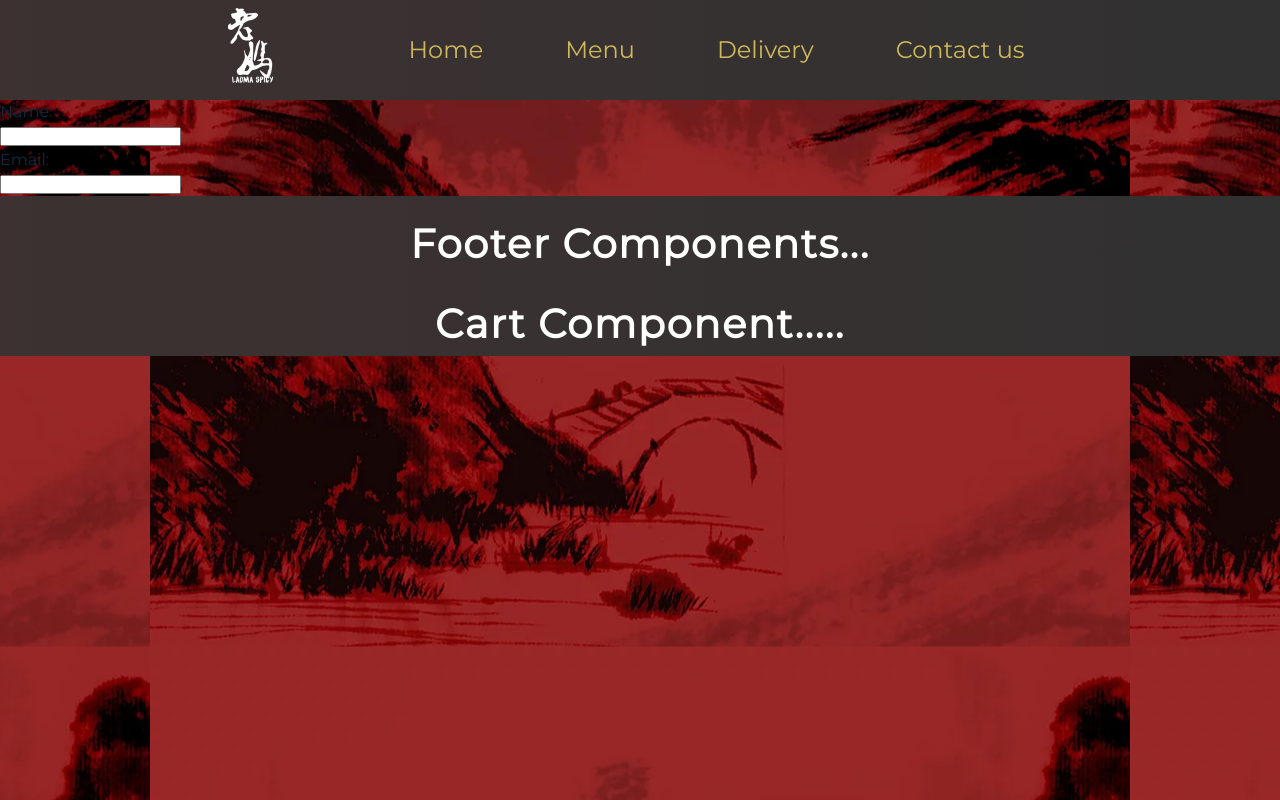
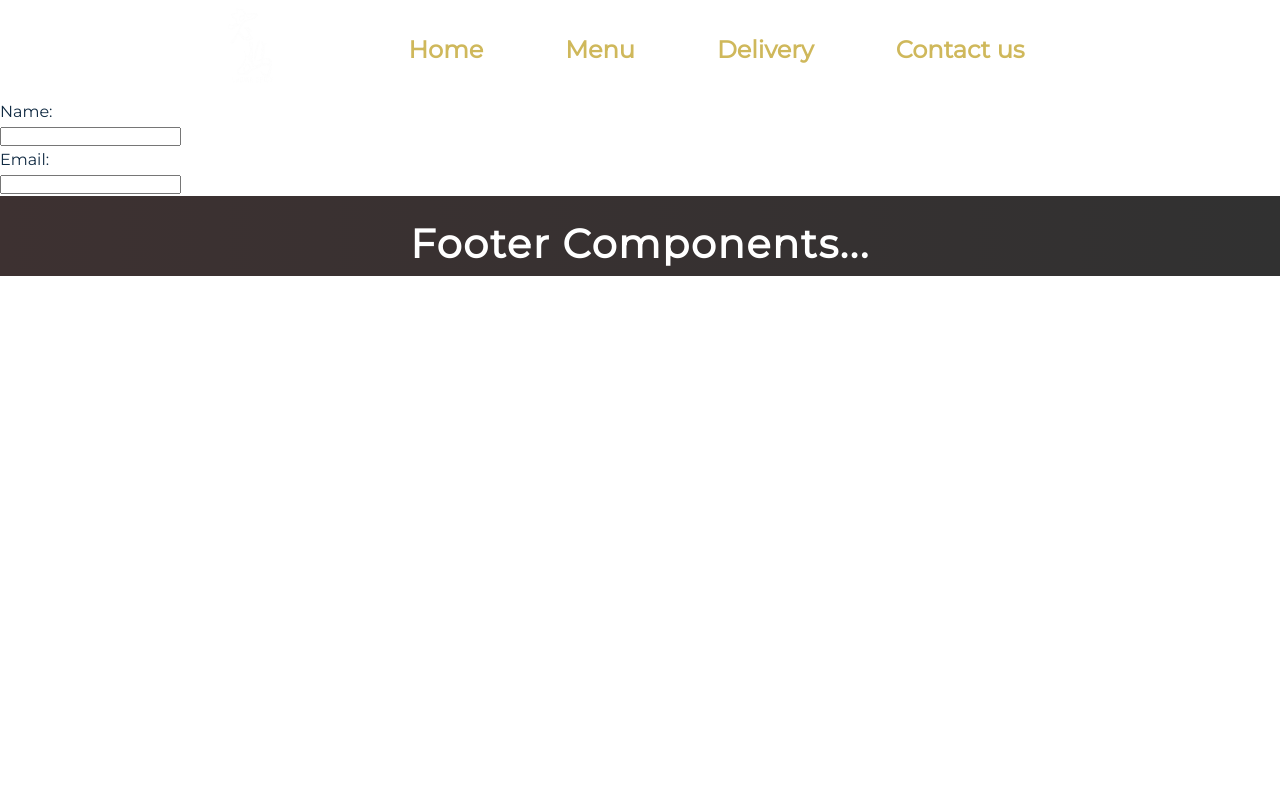
Before and after one commit to AnthonyZhang220/laoma-spicy-official, a React (Create React App) app: page /Contact_Us in a window 1280 px wide. Built offline with nearby package versions, Linux system fonts and the light colour scheme.

Commit message:
navbar transparency problem

```diff
--- a/src/App.module.css
+++ b/src/App.module.css
@@ -3,8 +3,8 @@ body {
     margin:0;
     padding:0;
     font-family: 'Montserrat', sans-serif;
-    background-image:url('./bg.png');
-    background-color: #cfb85b;
+    /* background-image:url('./bg.png'); */
+    background-color: transparent !important;
     background-size: fill;
     background-position: center center;
 }
--- a/src/components/MainPage/Body/Home/BgVideo/index.module.css
+++ b/src/components/MainPage/Body/Home/BgVideo/index.module.css
@@ -1,9 +1,8 @@
 .video {
 	width: 100%;
 	height: 100%;
-	-o-object-fit: cover;
+	z-index: -1;
 	object-fit: cover;
-	background: #fff;
 }
 
 .container {
@@ -13,8 +12,8 @@
 	align-items: center;
 	padding: 0 30px;
 	height: 960px;
+	width:100%;
 	position: relative;
-	z-index: 0;
 }
 
 .background {
@@ -29,7 +28,7 @@
 }
 
 .center {
-	z-index:3;
+	z-index:4 ;
 	max-width: 1200px;
 	position: absolute;
 	padding: 8px 24px;
--- a/src/components/MainPage/Cart/index.module.css
+++ b/src/components/MainPage/Cart/index.module.css
@@ -10,6 +10,7 @@
     display:flex;
     justify-content:center;
     font-size: 1.5rem;
+    opacity: 0;
 }
 
 .text_cart{
--- a/src/components/MainPage/HeaderNav/index.jsx
+++ b/src/components/MainPage/HeaderNav/index.jsx
@@ -6,12 +6,26 @@ import { Link } from 'react-router-dom';
 
 function HeaderNav (){
     const [click, setClick] = useState(false);
+    const [navbar,setNavbar] = useState(false);
 
     const handleClick = () => setClick(!click)
     const closeMobileMenu = () => setClick(false);
 
+    const changeBackground= () =>{
+        if(window.scrollY >= 100){
+            setNavbar(true);
+        } else{
+            setNavbar(false);
+        }
+    }
+
+
+    window.addEventListener('scroll', changeBackground)
+
+
+
     return (
-            <nav className={styles.NavItems}>
+            <nav className={navbar ? styles.NavItems : styles.NavItems}>
                 <div>
                     <Link to='/'>
                     <img className={styles.NavLogo} src={logo} alt='LaoMa Logo'/>
--- a/src/components/MainPage/HeaderNav/index.module.css
+++ b/src/components/MainPage/HeaderNav/index.module.css
@@ -1,13 +1,18 @@
 .NavItems{
-    background: linear-gradient(90deg, rgb(61,49,49) 0%, rgba(49,49,49,1)100%);
+    background: transparent !important;
     height: 100px;
     display:flex;
     justify-content:center;
     align-items:center;
     font-size: 1.5rem;
+    font-weight: bold;
     position: sticky;
     top:0;
-    z-index:1;
+    z-index:300;
+}
+
+.NavItems.active{
+    background: linear-gradient(90deg, rgb(61,49,49) 0%, rgba(49,49,49,1)100%);
 }
 
 .NavLogo{
```
